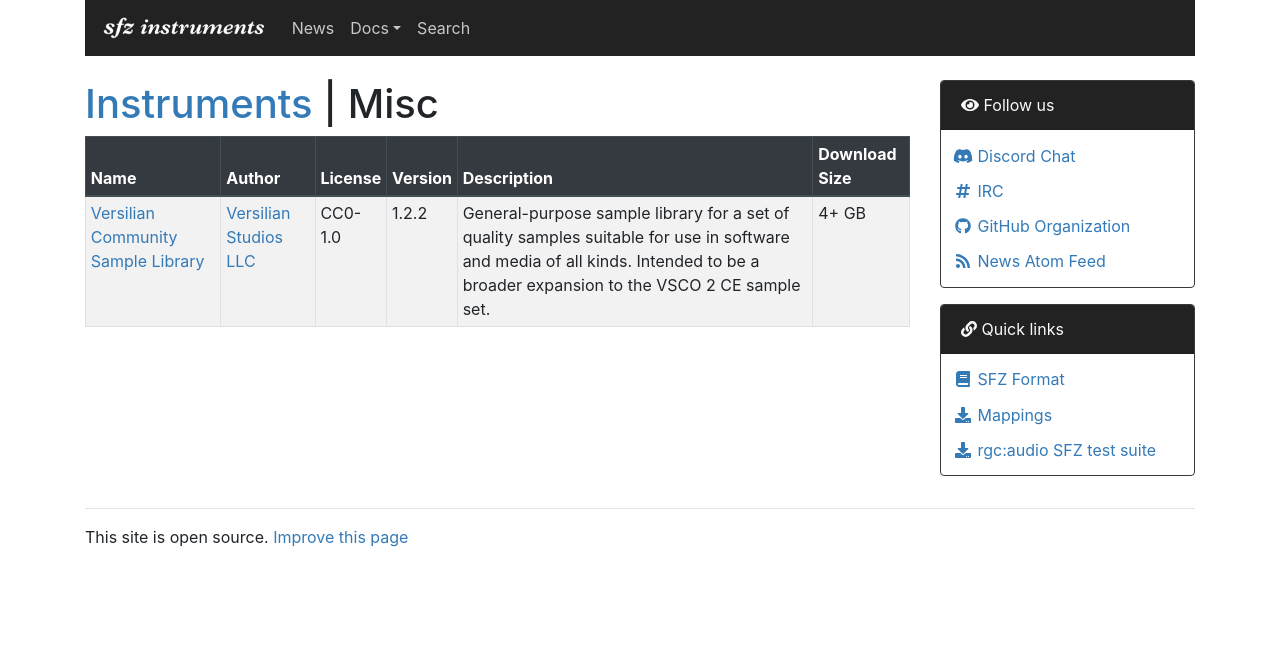
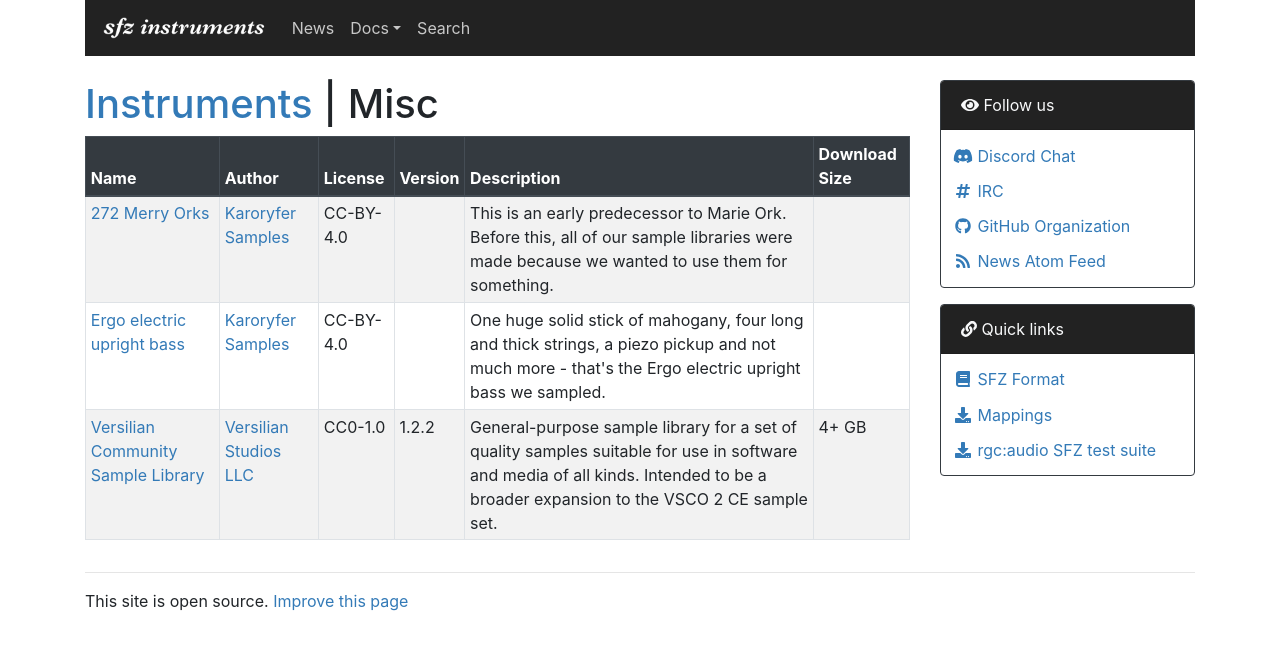
Before and after one commit to sfzinstruments/sfzinstruments.github.io, a Jekyll site: the page built from misc/index.md, in a window 1280 px wide. Shown: the top 650 px of the page. Built offline with Jekyll 4.4.1, drawn with Linux system fonts in a browser that asks for light colours; nearby versions of some CDN libraries.

Commit message:
Added missing instruments in our organization

```diff
--- a/_data/sfz/instruments.yml
+++ b/_data/sfz/instruments.yml
@@ -2,6 +2,30 @@
 - name: "Basses"
   page: "basses"
   instruments:
+  - name:    "Fashionbass"
+    page:    "fashionbass"
+#   version: ""
+    author:  "Karoryfer Samples"
+    license: "CC-BY-4.0"
+    url:     "https://github.com/sfzinstruments/karoryfer.fashionbass/"
+#   download_size: ""
+    short_description:
+      "The bass sampled here <a href='http://www.killer.jp/killer/bass/kb_simmony_sw.html'>
+      looks odd with the shape which is a bit like a Rick bass that's been
+      flipped upside down and redrawn by a fashion designer,
+      and the big mirror pickguard</a>, but it's pretty much a typical Jazz bass
+      underneath all that."
+
+  - name:    "Growlybass"
+    page:    "growlybass"
+#   version: ""
+    author:  "Karoryfer Samples"
+    license: "CC-BY-4.0"
+    url:     "https://github.com/sfzinstruments/karoryfer.growlybass/"
+#   download_size: ""
+    short_description:
+      "Squier Jazz bass."
+
   - name:    "Standard Bass"
     page:    "standard_bass"
     version: "2"
@@ -10,7 +34,7 @@
     url:     "https://unreal-instruments.wixsite.com/unreal-instruments/standard-bass"
     download_size: "233 MB"
     short_description: "Multi Articulation Bass"
-    use_details_page: true
+
     downloads:
     - label: "Instrument"
       url: "https://drive.google.com/uc?id=1Xp4p4l3qIkQM2kAZf6al0Lpo3NQpcRwk&export=download"
@@ -28,6 +52,17 @@
 #   download_size: ""
     short_description:
       "Squier Bass VI."
+
+  - name:    "Swagbass"
+    page:    "swagbass"
+#   version: ""
+    author:  "Karoryfer Samples"
+    license: "CC-BY-4.0"
+    url:     "https://github.com/sfzinstruments/karoryfer.swagbass/"
+#   download_size: ""
+    short_description:
+      "The first insturment released under the Karoryfer Samples name is a simple
+      sample library of a bass guitar with fake Louis Vuitton fabric glued to it."
 
 - name: "Brass"
   page: "brass"
@@ -61,7 +96,7 @@
     short_description: "DrumGizmo DRSKit v1.0 sfz instrument port"
 
   - name:    "G1 Basic"
-    page:    "g1_basic"
+#   page:    "g1_basic"
 #   version: ""
     author:  "TKDrums"
 #   license: ""
@@ -113,7 +148,6 @@
     url:     "https://smmdrums.wordpress.com/for-sfz-sforzando/"
     download_size: "2.2+ GB"
     short_description: "Deeply Sampled Free Drums for the Masses."
-    use_details_page: true
     downloads:
     - label: "Drum Kit"
       url: "https://drive.google.com/file/d/1DHs_jQyNGfls6j3mvyO9F8DpK8vkySLa/view?usp=sharing"
@@ -121,7 +155,6 @@
 #     samplerate: ""
       size: "2.2 GB"
       short_description: ""
-
     - label: "Manual"
       url: "https://drive.google.com/file/d/0B8sahgYlFzKrLWFITU1hY0tSNE0/view?usp=sharing"
       size: "2.3 MB"
@@ -136,7 +169,6 @@
     download_size: "~370 MB"
     short_description:
       "A creative commons licenced drum library mapped with sfz"
-    use_details_page: true
     downloads:
     - label: "Drum Kit"
       url: "https://archive.org/download/SalamanderDrumkit/SalamanderDrumkit_archive.torrent"
@@ -156,7 +188,6 @@
     url:     "https://unreal-instruments.wixsite.com/unreal-instruments/1912"
     download_size: "218 MB"
     short_description: "Physical 5 Strings"
-    use_details_page: true
     downloads:
     - label: "Instrument"
       url: "https://drive.google.com/uc?id=1xOSOAQUgAHX_zbn4zn6KK0V8_LDR6a_W&export=download"
@@ -173,7 +204,6 @@
     url:     "https://unreal-instruments.wixsite.com/unreal-instruments/koto"
     download_size: "212 MB"
     short_description: "13 Strings KOTO"
-    use_details_page: true
     downloads:
     - label: "Instrument"
       url: "https://drive.google.com/uc?id=1gJLM4OhADQoTSusjra23xM1NIb2s5WFK&export=download"
@@ -185,6 +215,16 @@
 - name: "Guitars"
   page: "guitars"
   instruments:
+  - name:    "Emilyguitar"
+    page:    "emilyguitar"
+#   version: ""
+    author:  "Karoryfer Samples"
+    license: "CC-BY-4.0"
+    url:     "https://github.com/sfzinstruments/karoryfer.emilyguitar/"
+#   download_size: ""
+    short_description:
+      "A simple general-purpose guitar library."
+
   - name:    "Metal GTX"
     page:    "metal_gtx"
 #   version: ""
@@ -193,7 +233,6 @@
     url:     "https://unreal-instruments.wixsite.com/unreal-instruments/metal-gtx"
     download_size: "1.3 GB"
     short_description: "Multi Articulation Electric Guitar"
-    use_details_page: true
     downloads:
     - label: "Instrument"
       url: "https://drive.google.com/uc?id=1FurY3_x_tog_56irX1VDNyRCUt5JD7bO&export=download"
@@ -212,7 +251,6 @@
     url:     "https://unreal-instruments.wixsite.com/unreal-instruments/the-slapper"
     download_size: "854 MB"
     short_description: "Slap Guitars"
-    use_details_page: true
     downloads:
     - label: "Instrument"
       url: "https://drive.google.com/uc?id=1YmHJuK_98V4nBzahUX_o5XaJiy_hE_bU&export=download"
@@ -239,7 +277,6 @@
     url:     "https://unreal-instruments.wixsite.com/unreal-instruments/standard-guitar"
     download_size: "716 MB"
     short_description: "Multi Articulation Electric Guitar"
-    use_details_page: true
     downloads:
     - label: "Instrument"
       url: "https://drive.google.com/uc?id=1uoV7icZV1_IjiOGKM7Wm5_K5UkF41Fm3&export=download"
@@ -251,6 +288,33 @@
 - name: "Misc"
   page: "misc"
   instruments:
+  - name:    "272 Merry Orks"
+    page:    "272_merry_orks"
+#   version: ""
+    author:  "Karoryfer Samples"
+    license: "CC-BY-4.0"
+#   samplerate: ""
+    format:  "wav"
+    url:     "https://github.com/sfzinstruments/karoryfer.272-merry-orks/"
+#   download_size: ""
+    short_description:
+      "This is an early predecessor to Marie Ork. Before this, all of our sample
+      libraries were made because we wanted to use them for something."
+
+  - name:    "Ergo electric upright bass"
+    page:    "ergo"
+#   version: ""
+    author:  "Karoryfer Samples"
+    license: "CC-BY-4.0"
+#   samplerate: ""
+    format:  "wav"
+    url:     "https://github.com/sfzinstruments/karoryfer.ergo/"
+#   download_size: ""
+    short_description:
+      "One huge solid stick of mahogany, four long and thick strings,
+      a piezo pickup and not much more - that's the Ergo electric upright bass
+      we sampled."
+
   - name:    "Versilian Community Sample Library"
     page:    "vcsl"
     version: "1.2.2"
@@ -262,7 +326,6 @@
       "General-purpose sample library for a set of quality samples suitable for
       use in software and media of all kinds.
       Intended to be a broader expansion to the VSCO 2 CE sample set."
-    use_details_page: true
     downloads:
     - label: "Instrument"
       url: "https://github.com/sgossner/VCSL/archive/v1.2.2-RC.zip"
@@ -291,7 +354,6 @@
     short_description:
       "Sonatina Symphonic Orchestra (SSO) is a free library
       of sampled orchestral instruments."
-    use_details_page: true
 
   - name:    "VS Chamber Orchestra: Community Edition"
     page:    "vcso_ce"
@@ -301,7 +363,6 @@
     url:     "https://github.com/sgossner/VSCO-2-CE/releases"
     download_size: "2.3 GB"
     short_description: "An open-source orchestral library."
-    use_details_page: true
     downloads:
     - label: "Instrument"
       url: "https://github.com/sgossner/VSCO-2-CE/archive/1.1.0.zip"
@@ -327,7 +388,6 @@
     short_description:
       "This is a full, free orchestral sample library featuring section and solo
       instruments for woodwinds, brass, strings and percussion."
-    use_details_page: true
     downloads:
     - label: "Instrument"
       url: "http://virtualplaying.com/virtual-playing-orchestra/#download"
@@ -367,7 +427,6 @@
     url:     "https://unreal-instruments.wixsite.com/unreal-instruments/epic-tom"
     download_size: "153 MB"
     short_description: "Hexadeca Tom"
-    use_details_page: true
     downloads:
     - label: "Instrument"
       url: "https://drive.google.com/uc?id=1Fn72nQs--h9iVzJlP3rJjcvakA-b309h&export=download"
@@ -396,7 +455,6 @@
     url:     "https://unreal-instruments.wixsite.com/unreal-instruments/kitchen-x"
     download_size: "169 MB"
     short_description: "Kitchen Percussion"
-    use_details_page: true
     downloads:
     - label: "Instrument"
       url: "https://drive.google.com/uc?id=1MEdT-6Ihha_1ZEM2u08MzgVGHSIZ9ACU&export=download"
@@ -413,7 +471,6 @@
     url:     "https://unreal-instruments.wixsite.com/unreal-instruments/wind-chime"
     download_size: "1006 MB"
     short_description: "Wind Chime Percussion"
-    use_details_page: true
     downloads:
     - label: "Instrument"
       url: "https://drive.google.com/open?id=1ZTifS6mozIfoMKYUydgDOUrFl700k6ed"
@@ -434,7 +491,6 @@
     download_size: "104 MB"
     short_description:
       "Steinway Model D recorded in a church in Glasgow."
-    use_details_page: true
 
   - name:    "Greg Sullivan E-Pianos"
     page:    "greg_sullivan_e-pianos"
@@ -476,6 +532,19 @@
     short_description:
       "Yamaha CF-3 Grand Piano."
 
+  - name:    "Scarypiano"
+    page:    "scarypiano"
+#   version: ""
+    author:  "Karoryfer Samples"
+    license: "CC-BY-4.0"
+    url: "https://github.com/sfzinstruments/karoryfer.scarypiano/"
+#   download_size: ""
+    short_description:
+      "Scarypiano came about almost by accident - one of us was writing a review
+      of some <a href='https://dehumaniser.com/'>software that's designed to be
+      used for making monster voices for video and game post-production</a>,
+      and he tested its batch processing feature on some piano samples."
+
   - name:    "Splendid Grand Piano"
     page:    "splendid_grand_piano"
 #   version: ""
@@ -496,7 +565,6 @@
     short_description:
       "A Steinway Model B Grand Piano, sampled with five dynamic levels,
       two round robins, pedal on and off samples, and two mic positions."
-    use_details_page: true
     downloads:
     - label: "Instrument"
       url: "magnet:?xt=urn:btih:4c1609b3098a309a32b6ce848dc3711b5182d9c9&dn=Ivy%20Audio%20-%20Piano%20in%20162%20sfz.zip&tr=udp%3a%2f%2ftracker.openbittorrent.com%3a80%2fannounce&tr=udp%3a%2f%2ftracker.publicbt.com%3a80%2fannounce&tr=udp%3a%2f%2ftracker.ccc.de%3a80%2fannounce"
@@ -515,7 +583,6 @@
     short_description:
       "Yamaha C5, recorded with two AKG c414 disposed in an AB position ~12cm
       above the strings, 48kHz 24bit, 16 velocity layers."
-    use_details_page: true
     downloads:
     - label: "Instrument"
       url: "http://freepats.zenvoid.org/Piano/SalamanderGrandPiano/SalamanderGrandPianoV3+20161209_48khz24bit.tar.xz"
@@ -544,6 +611,17 @@
     short_description:
       "A flexible cello."
 
+  - name:    "D. Smolken Double Bass"
+    page:    "dsmolken_double_bass"
+#   version: ""
+    author:  "Karoryfer Samples"
+    license: "CC-BY-4.0"
+    url:     "https://github.com/sfzinstruments/dsmolken.double-bass/"
+#   download_size: ""
+    short_description:
+      "An earlier sample library from one of our developers,
+      available as a free download."
+
   - name:    "Meatbass"
     page:    "meatbass"
 #   version: ""
@@ -567,6 +645,18 @@
 - name: "Synthesizers"
   page: "synthesizers"
   instruments:
+  - name:    "Cowsynth"
+    page:    "cowsynth"
+#   version: ""
+    author:  "Karoryfer Samples"
+    license: "CC-BY-4.0"
+    url:     "https://github.com/sfzinstruments/karoryfer.cowsynth/"
+#   download_size: ""
+    short_description:
+      "For thousands of years, bagpipes have been the sonic terrorist's weapon
+      of choice. Cowsynth brings that terror to the 21st century by taking
+      samples of bagpipes and treating them as oscillators in a simple synthesizer."
+
   - name:    "Caveman Cosmonaut"
     page:    "caveman_cosmonaut"
 #   version: ""
@@ -581,7 +671,7 @@
 - name: "Woodwinds"
   page: "woodwinds"
   instruments:
-  - name: "Bear Sax"
+  - name:    "Bear Sax"
     page:    "bear_sax"
 #   version: ""
     author:  "Karoryfer Samples"
@@ -591,7 +681,18 @@
     short_description:
       "Samples of a very nice Conn baritone saxophone from 1926."
 
-  - name: "Weresax"
+  - name:    "Squidpipes"
+    page:    "squidpipes"
+#   version: ""
+    author:  "Karoryfer Samples"
+    license: "CC-BY-4.0"
+    url:     "https://github.com/sfzinstruments/karoryfer.squidpipes/"
+#   download_size: ""
+    short_description:
+      "A unique bagpipes library, using the mantle of a large squid as the bag,
+      PVC pipes which were trimmed to produce each new note, and an oboe reed."
+
+  - name:    "Weresax"
     page:    "weresax"
 #   version: ""
     author:  "Karoryfer Samples"
--- a/_includes/sfz/instruments_table.html
+++ b/_includes/sfz/instruments_table.html
@@ -16,7 +16,7 @@
 	</thead>
 	<tbody>
 		{%-for instrument in category.instruments-%}
-			{%-if instrument.use_details_page-%}
+			{%-if instrument.page-%}
 				{%-assign instrument_page = instruments_url | append: category.page |
 					append: '/' | append: instrument.page-%}
 			{%-else-%}
--- /dev/null
+++ b/misc/ergo.md
@@ -0,0 +1,4 @@
+---
+title:  "Ergo electric upright bass"
+layout: "sfz/instrument"
+---
```
Also changed, not shown: basses/fashionbass.md (added, +4 -0 lines), basses/growlybass.md (added, +4 -0 lines), basses/swagbass.md (added, +4 -0 lines), docs/adding-instruments.md (+0 -1 lines), drums/g1_basic.md (added, +4 -0 lines), guitars/emilyguitar.md (added, +4 -0 lines), pianos/scarypiano.md (added, +4 -0 lines), strings/dsmolken_double_bass.md (added, +4 -0 lines), synthesizers/cowsynth.md (added, +4 -0 lines), 8 other files.
